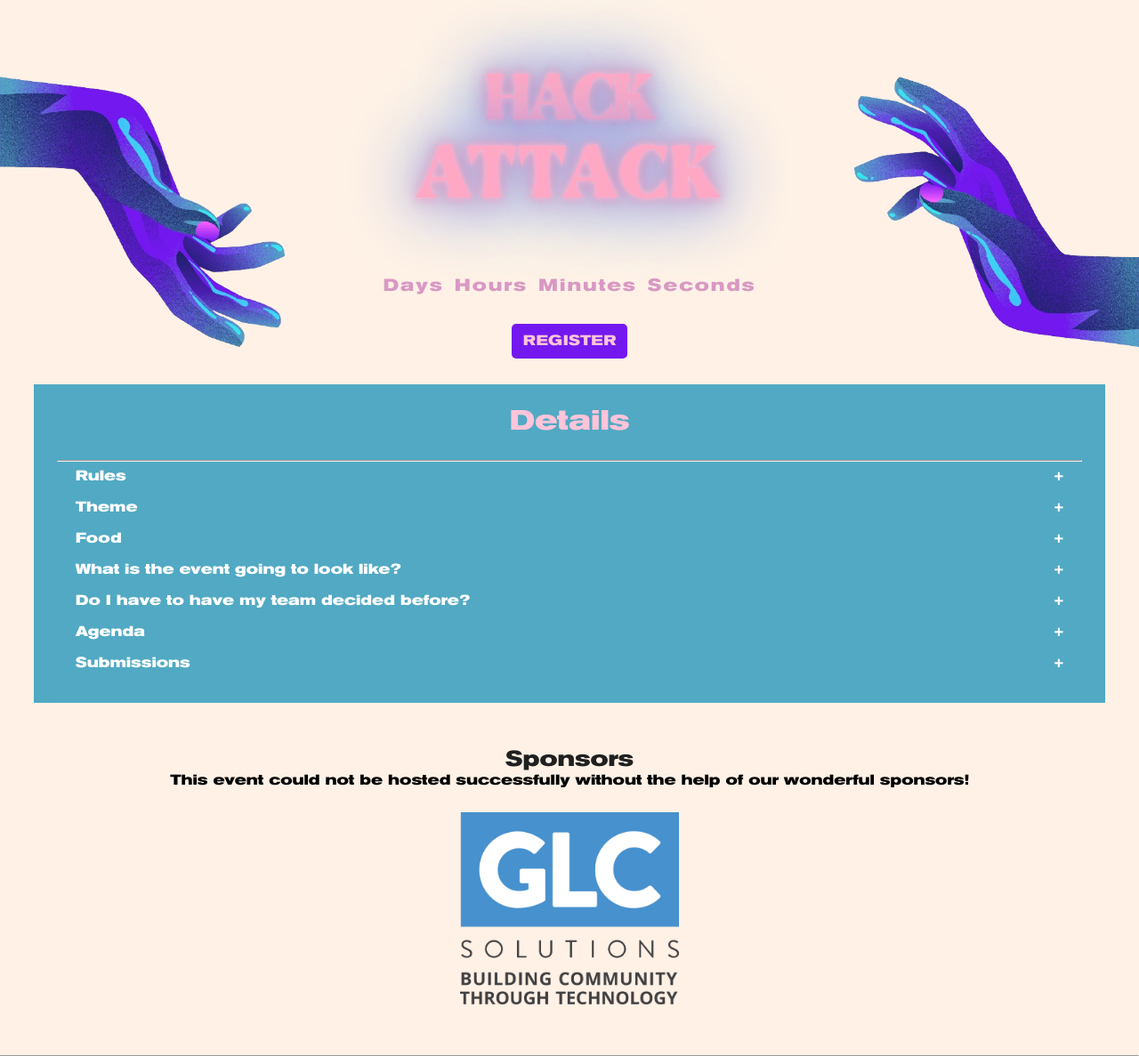
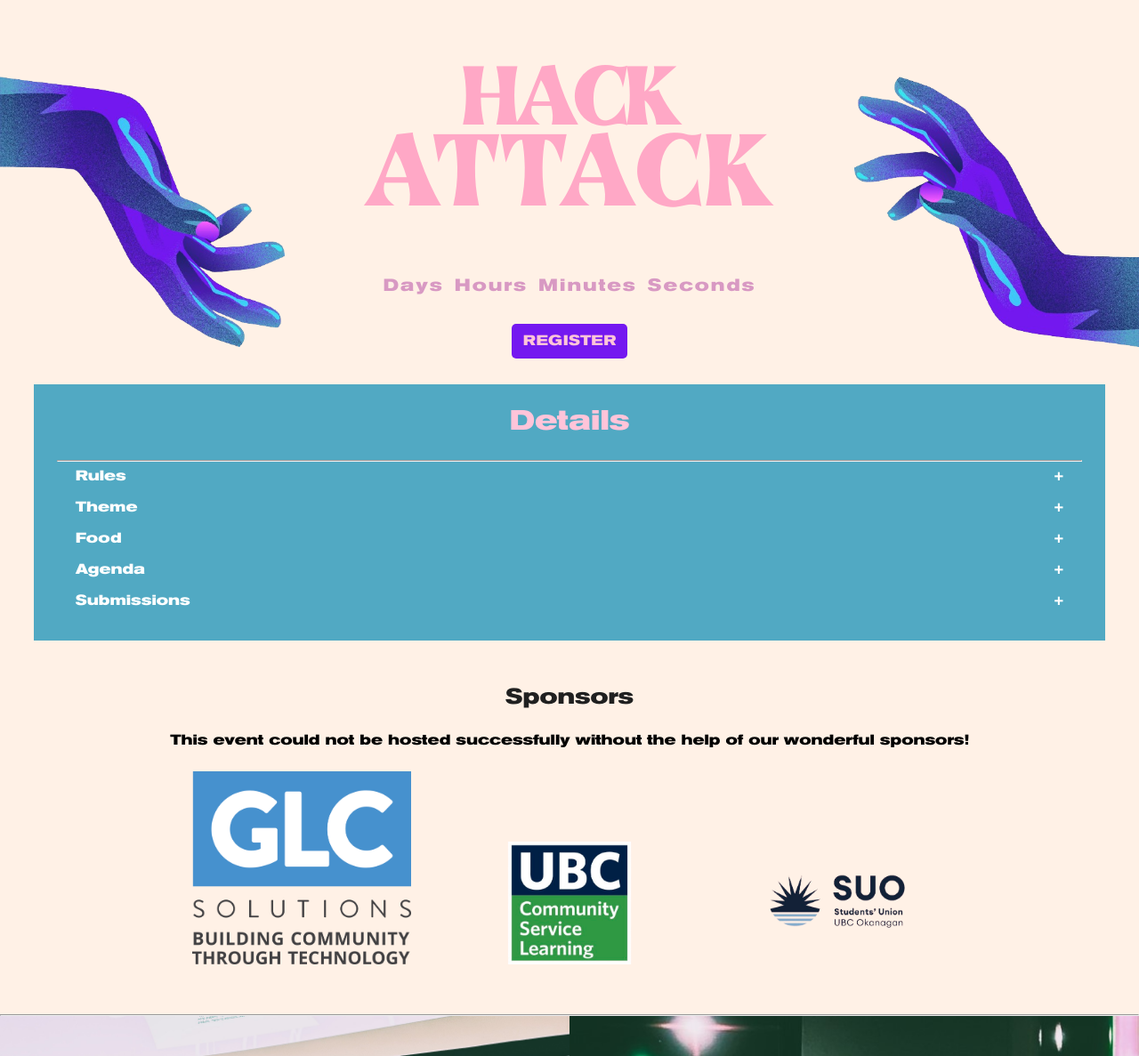
Before and after one commit to girlsintech-suo/hackathon, a PHP site: page / in a window 1280 px wide. Shown: the part 58-1245 px from the top of the page at 89% size. Run offline with PHP 8.4, Linux system fonts and the light colour scheme.

Commit message:
added more sponsors

```diff
--- a/index.html
+++ b/index.html
@@ -84,20 +84,6 @@
         </details>
 
         <details>
-            <summary>What is the event going to look like?</summary>
-            <div>
-                On Friday at 6:30 will be the opening ceremony and final team formations for people who do not have a team. You have the option of staying overnight and majority of Saturday to work on your project at the event location. Submissions will be due by 11:30am on Sunday.
-            </div>
-        </details>
-
-        <details>
-            <summary>Do I have to have my team decided before?</summary>
-            <div>
-                It is totally up to you. You can sign up with friends in teams of 4, or you can sign up solo and be assigned to a team at the opening ceremony.
-            </div>
-        </details>
-
-        <details>
             <summary>Agenda</summary>
             <div style="text-align: center; margin: 2%;">
                 <table border="1" style="background-color: #192362; color: #192362;">
@@ -125,6 +111,10 @@
                         <td>Breakfast</td>
                     </tr>
                     <tr>
+                        <td>10:00 - 11:00</td>
+                        <td>Workshop</td>
+                    </tr>
+                    <tr>
                         <td>11:00 -12:20</td>
                         <td>Check-in with GiT execs</td>
                     </tr>
@@ -132,10 +122,7 @@
                         <td>13:00</td>
                         <td>Lunch</td>
                     </tr>
-                    <tr>
-                        <td>15:00</td>
-                        <td>Workshop</td>
-                    </tr>
+
                     <tr>
                         <td>21:30</td>
                         <td>Home Break</td>
@@ -162,7 +149,7 @@
         <details>
             <summary>Submissions</summary>
             <div>
-
+                <a href="https://hack-attack.devpost.com/" style="text-decoration: none; background-color: #192362; color: #ffb6d9;">Click here to submit your project!</a>
             </div>
         </details>
     </section>
@@ -171,6 +158,8 @@
         <h1 >Sponsors</h1>
         <p>This event could not be hosted successfully without the help of our wonderful sponsors!</p>
         <img src="imgs/GLC Logo_Main_Community.png" width="20%" style="margin: 2%;">
+        <img src="imgs/csl.png" width="20%" style="margin: 2%;">
+        <img src="imgs/suo.png" width="20%" style="margin: 2%;">
     </section>
 
     <section id="footer">
--- a/style.css
+++ b/style.css
@@ -66,22 +66,15 @@
 
 #home h1,
 h2 {
-    font-size: 350%;
+    font-size: 450%;
     font-family: "Brasika";
     line-height: 85px;
-    text-shadow:
-        0 0 7px #ffc4d9,
-        0 0 10px #d899c3,
-        0 0 21px #d899c3,
-        0 0 42px #b18ac0,
-        0 0 82px rgb(185, 135, 233),
-        0 0 92px rgb(0, 174, 255);
-
+    text-shadow: #192362;
 }
 
 
 #home h2 {
-    font-size: 400%;
+    font-size: 550%;
     letter-spacing: 6px;
 }
 
@@ -115,12 +108,14 @@
 .hands #down {
     float: left;
     width: 25%;
+    z-index: 2;
 }
 
 .hands #up {
     float: right;
     width: 25%;
     margin-top: 0%;
+    z-index: 2;
 }
 
 #info {
@@ -185,6 +180,7 @@
 }
 #sponsors h1{
     color: #202020;
+    padding-bottom: 2%;
 }
 
 #footer{
```
Also changed, not shown: imgs/csl.png (added), imgs/suo.png (added).
